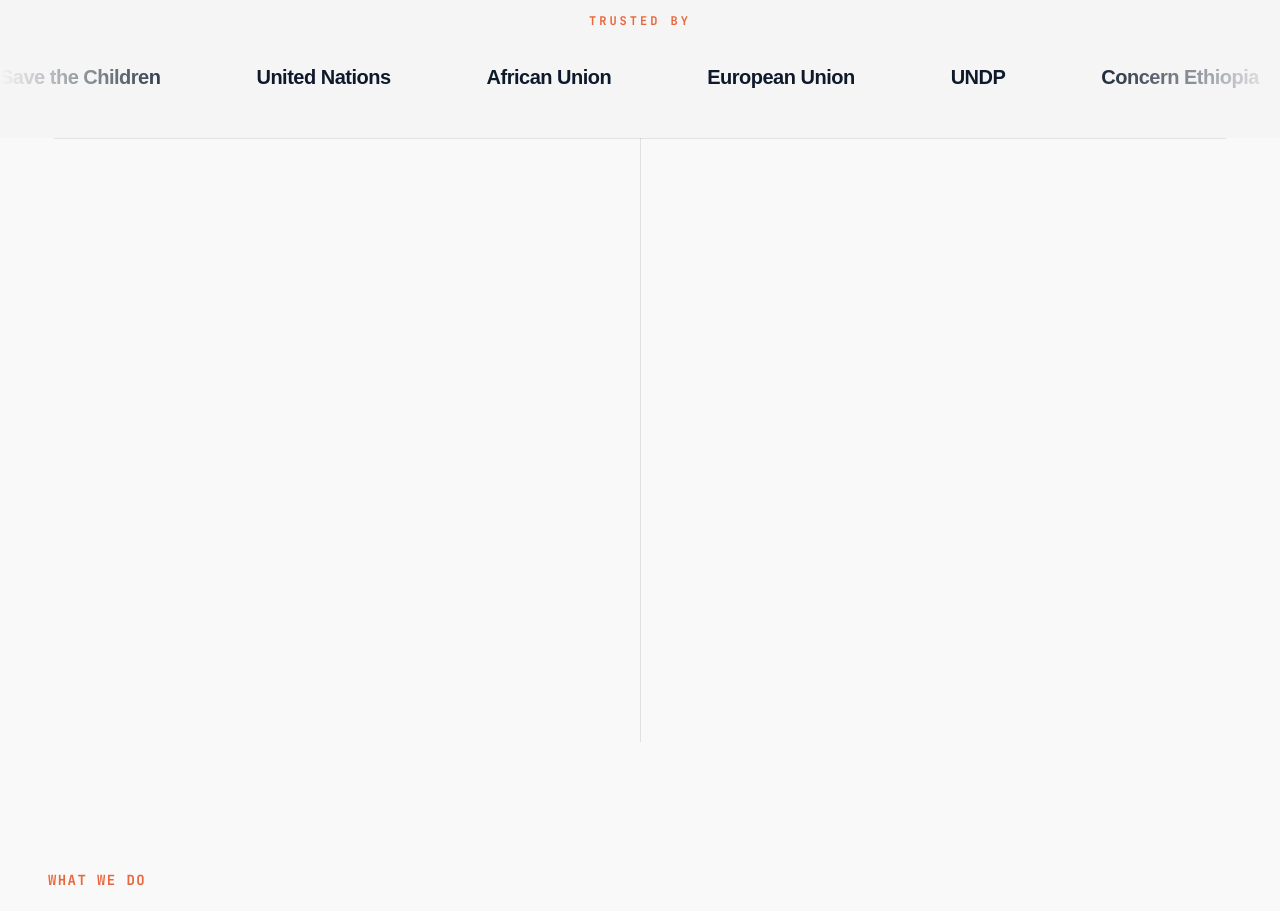
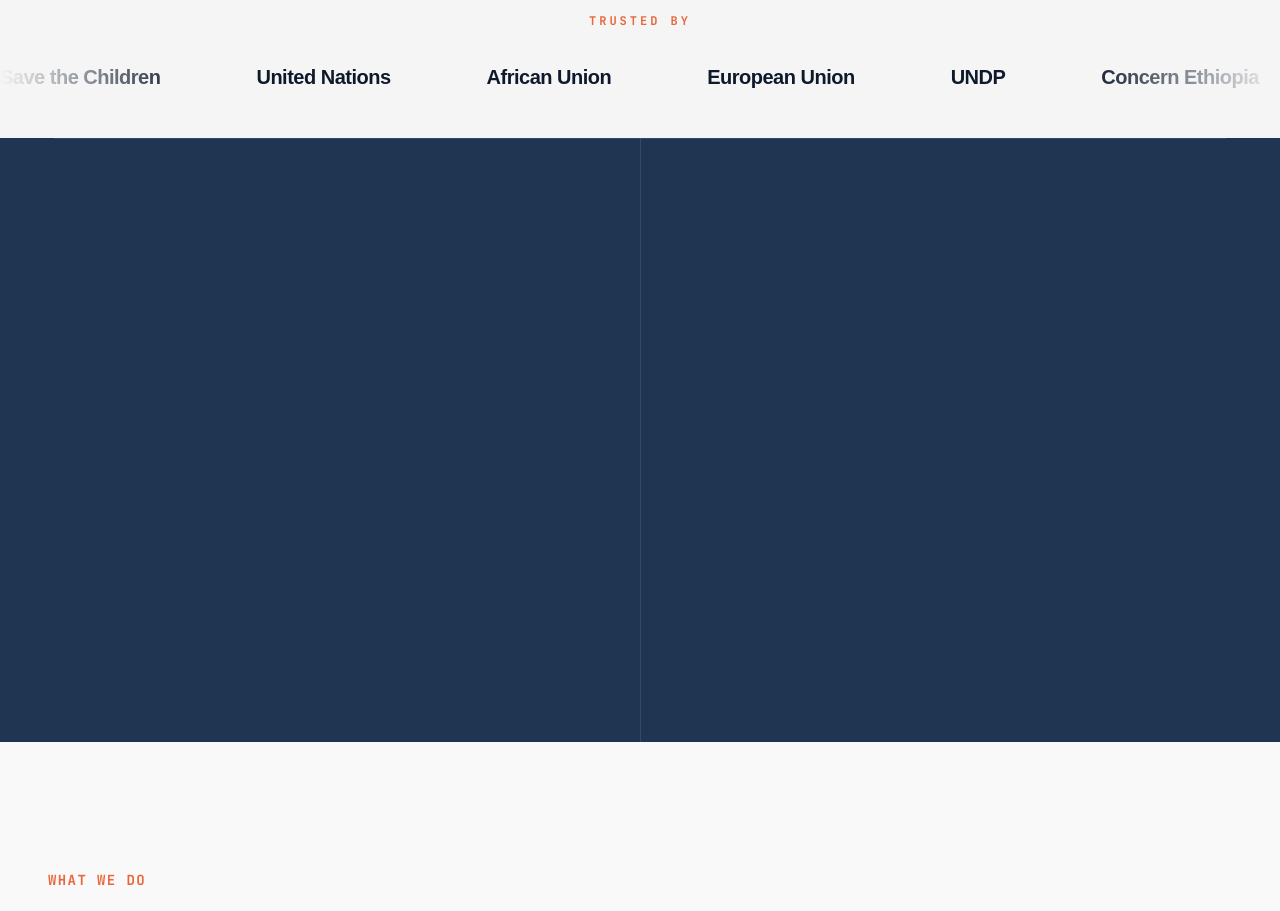
Before and after one commit to tonyk-code/ESAG, a React (Vite) app: page / in a window 1280 px wide. Shown: the part 920-1831 px from the top of the page. Built offline with nearby package versions, Linux system fonts and the light colour scheme; a web font is replaced by a local one.

Commit message:
style(ui): apply deep brand background token to intro section

```diff
--- a/src/components/pages/home/Intro.tsx
+++ b/src/components/pages/home/Intro.tsx
@@ -4,14 +4,13 @@ import { Link } from "react-router";
 export default function Intro() {
   return (
     <section
-      className="w-full bg-canvas relative overflow-hidden"
+      className="w-full bg-brand relative overflow-hidden text-white"
       data-scroll-section="true"
     >
       <div className="max-w-7xl mx-auto px-6 md:px-12 flex justify-center">
-        <div className="w-full lg:w-[90%] grid grid-cols-1 lg:grid-cols-2 relative border-b border-border lg:border-b-0">
-          <div className="hidden lg:block absolute top-0 left-[-5%] right-[-5%] h-px bg-border" />
-
-          <div className="hidden lg:block absolute top-0 left-1/2 w-px h-full bg-border" />
+        <div className="w-full lg:w-[90%] grid grid-cols-1 lg:grid-cols-2 relative border-b border-white/10 lg:border-b-0">
+          <div className="hidden lg:block absolute top-0 left-[-5%] right-[-5%] h-px bg-white/10" />
+          <div className="hidden lg:block absolute top-0 left-1/2 w-px h-full bg-white/10" />
 
           <motion.div
             initial={{ opacity: 0, x: -50 }}
@@ -23,12 +22,14 @@ export default function Intro() {
             <span className="font-mono text-accent text-lg md:text-xl font-bold tracking-widest uppercase mb-6 block">
               WHO WE ARE
             </span>
-            <h2 className="font-display font-black text-primary text-5xl md:text-6xl lg:text-7xl uppercase leading-[0.95] tracking-tighter mb-10 whitespace-pre-line">
+
+            <h2 className="font-display font-black text-white text-5xl md:text-6xl lg:text-7xl uppercase leading-[0.95] tracking-tighter mb-10 whitespace-pre-line">
               Ethiopia's{"\n"}film house.
             </h2>
+
             <Link
               to="/about"
-              className="inline-flex items-center justify-center px-8 py-4 bg-accent hover:bg-accent-hover text-canvas font-mono font-bold uppercase tracking-wider text-sm transition-colors duration-300 shadow-md"
+              className="inline-flex items-center justify-center px-8 py-4 bg-accent hover:bg-accent-hover text-white font-mono font-bold uppercase tracking-wider text-sm transition-colors duration-300 shadow-lg"
             >
               About Us
             </Link>
@@ -39,10 +40,10 @@ export default function Intro() {
             whileInView={{ opacity: 1, x: 0 }}
             viewport={{ once: true, margin: "-100px" }}
             transition={{ type: "spring", stiffness: 60, damping: 20 }}
-            className="py-12 pt-12 md:py-20 lg:py-28 lg:pt-28 flex flex-col justify-center lg:pl-16 border-t border-border lg:border-t-0"
+            className="py-12 pt-12 md:py-20 lg:py-28 lg:pt-28 flex flex-col justify-center lg:pl-16 border-t border-white/10 lg:border-t-0"
           >
             <div className="max-w-xl">
-              <p className="font-body text-secondary text-base md:text-lg leading-relaxed whitespace-pre-line">
+              <p className="font-body text-white/80 text-base md:text-lg leading-relaxed whitespace-pre-line">
                 For over two decades, ESSAG has been at the forefront of
                 Ethiopian cinema and media. We don't just point cameras; we
                 craft narratives that resonate locally and translate globally.
--- a/src/styles/theme.css
+++ b/src/styles/theme.css
@@ -392,6 +392,7 @@
   --color-canvas: #f9f9f9; /* Pure white — main page bg */
   --color-surface: #f5f5f5; /* Light gray — cards, sections */
   --color-surface-alt: #ebebeb; /* Slightly deeper — hover, input bg */
+  --color-brand: var(--swatch--brand-500, #1f3552);
 
   /* Text Colors */
   --color-primary: #0e1a2b; /* Dark teal-navy — headings, main text */
```
